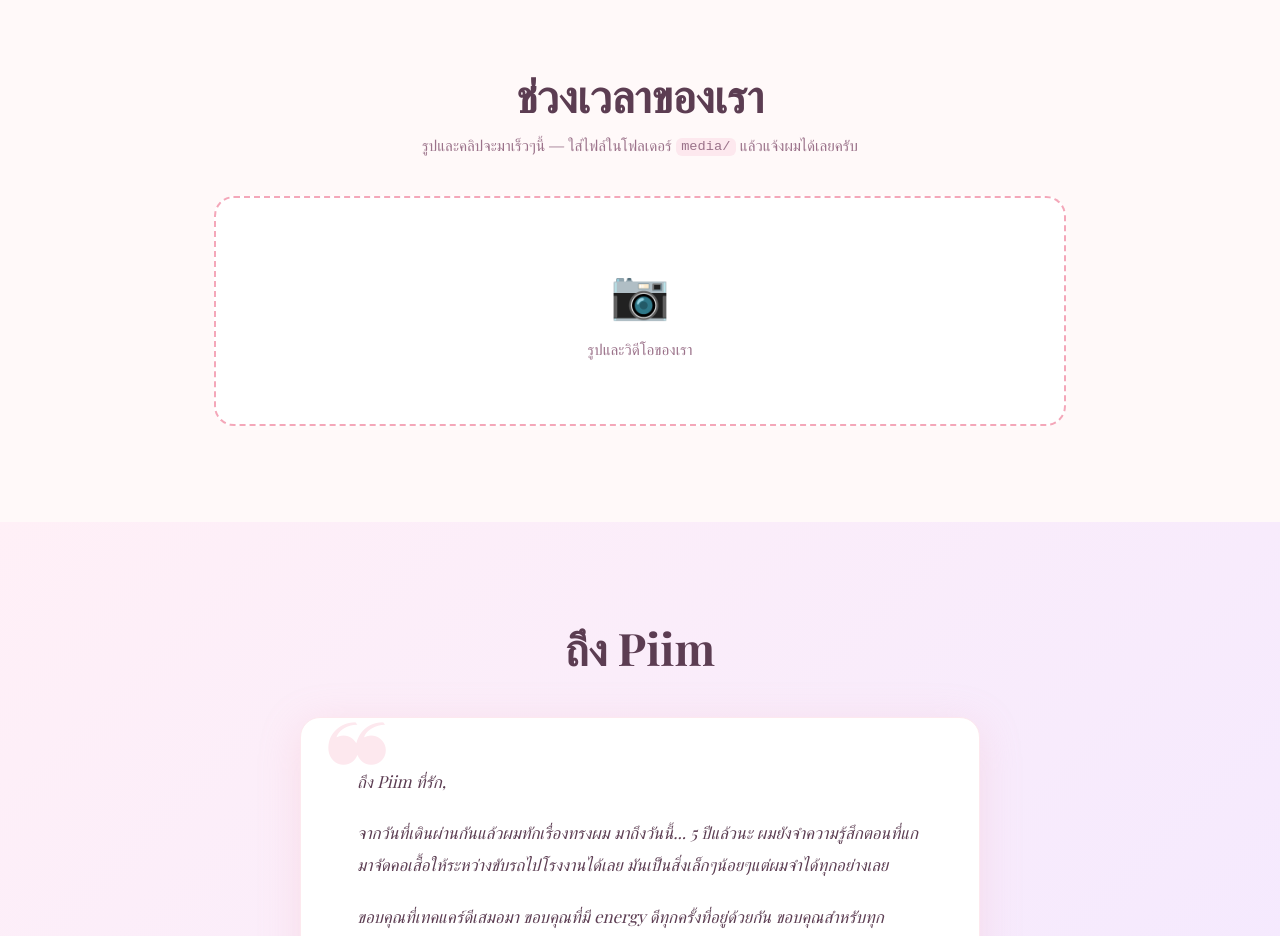
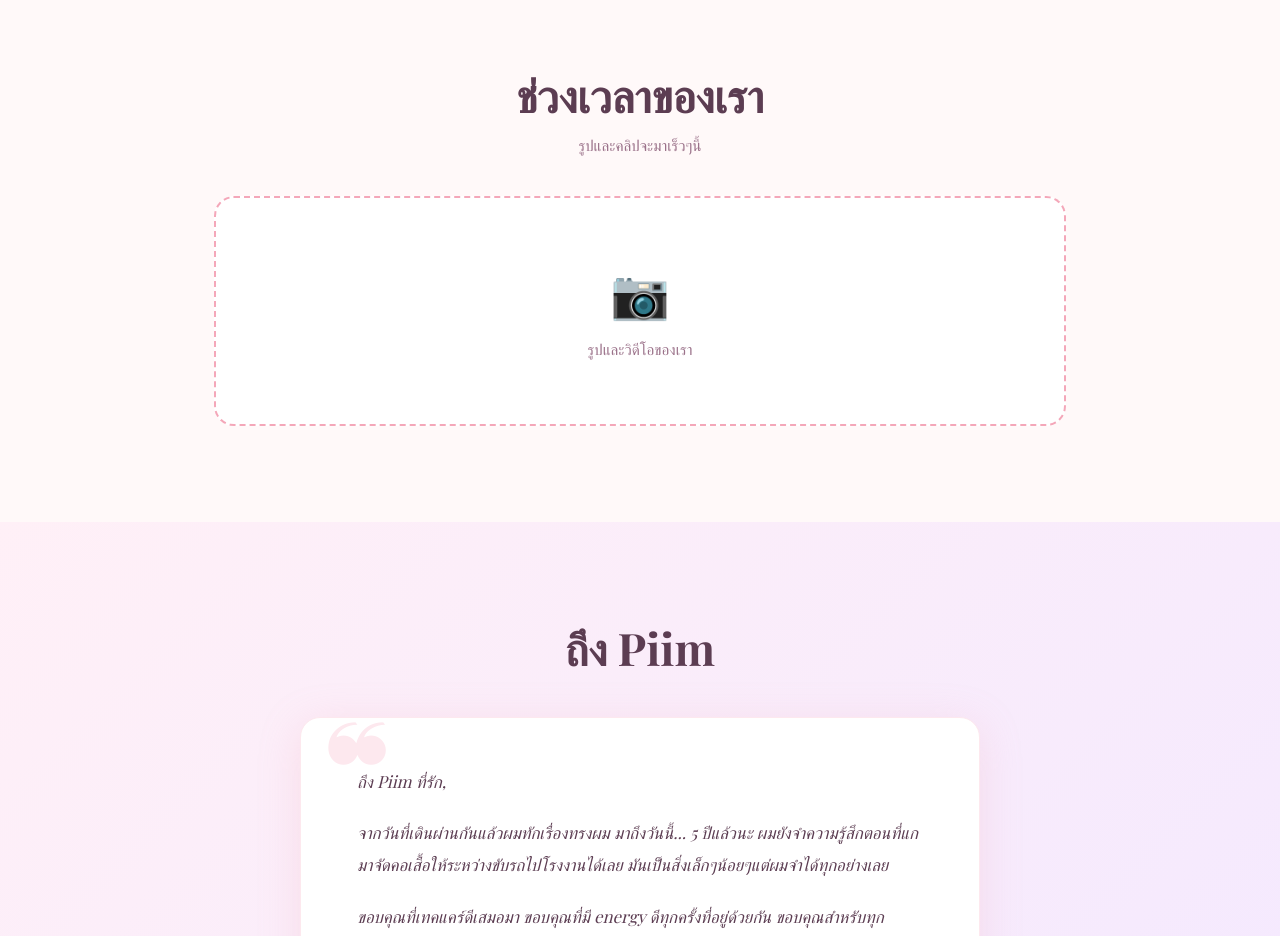
Before and after one commit to nutchanon9/nineandpiim, a plain HTML site: page index.html in a window 1280 px wide. Shown: the part 3820-4756 px from the top of the page. Drawn offline with nearby package versions, Linux system fonts and the light colour scheme; a web font is replaced by a local one.

Commit message:
Deploy anniversary website — Nine & Piim 5 Years

```diff
--- a/index.html
+++ b/index.html
@@ -143,9 +143,8 @@
   <!-- ======= GALLERY / MEDIA ======= -->
   <section class="section" id="gallery">
     <h2 class="section-title">ช่วงเวลาของเรา</h2>
-    <p class="section-sub">รูปและคลิปจะมาเร็วๆนี้ — ใส่ไฟล์ในโฟลเดอร์ <code>media/</code> แล้วแจ้งผมได้เลยครับ</p>
+    <p class="section-sub">รูปและคลิปจะมาเร็วๆนี้</p>
     <div class="gallery-grid" id="galleryGrid">
-      <!-- Media items are loaded from media-data.js -->
       <div class="gallery-placeholder">
         <span>📷</span>
         <p>รูปและวิดีโอของเรา</p>
--- a/style.css
+++ b/style.css
@@ -158,13 +158,6 @@ body {
   color: var(--text-soft);
   margin-bottom: 2.5rem;
   font-size: 0.95rem;
-}
-
-.section-sub code {
-  background: var(--pink-light);
-  padding: 0.1em 0.4em;
-  border-radius: 6px;
-  font-size: 0.9em;
 }
 
 /* ===== TIMELINE ===== */
```
Also changed, not shown: script.js (+2 -7 lines).
